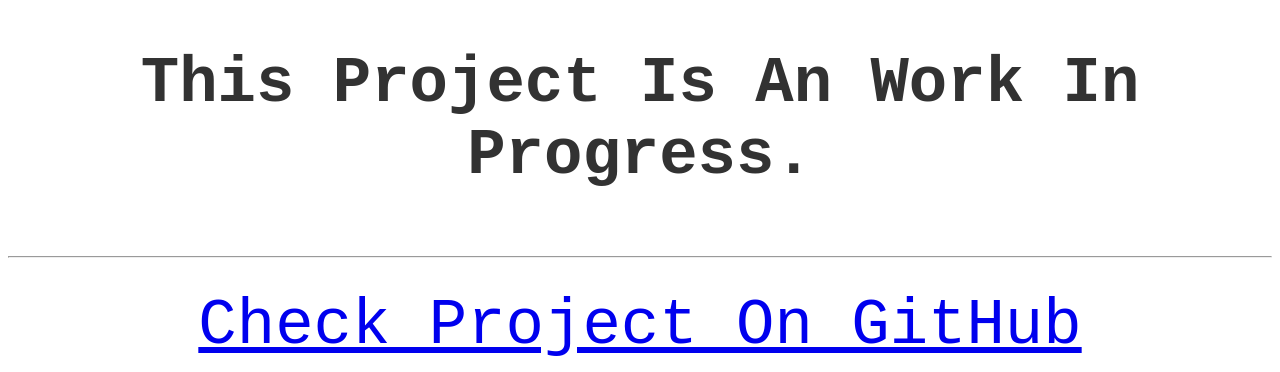
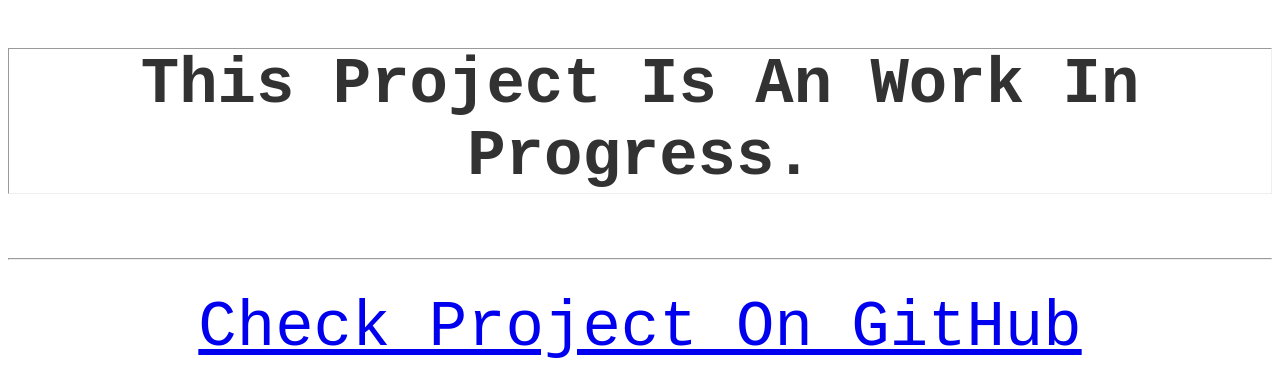
Before and after one commit to Nabir14/AmpereOS, a plain HTML site: page index.html in a window 1280 px wide. Shown: the part 751-1123 px from the top of the page. Drawn offline with Linux system fonts and the light colour scheme.

Commit message:
Update index.html

```diff
--- a/index.html
+++ b/index.html
@@ -10,7 +10,7 @@
         font-family: monospace;
         color: #323232;
       }
-      warning{
+      .warning{
         border: 1px solid;
         border-style: inset;
       }
```
